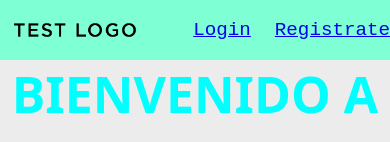
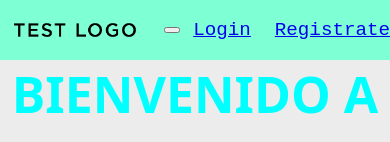
Before and after one commit to Aldlanga80/TRABAJO-FINAL, a React (Vite) app: page / in a window 390 px wide. Shown: the top 142 px of the page. Built offline with nearby package versions, Linux system fonts and the light colour scheme; no server answers.

Commit message:
Agregando Hamburger Nav

```diff
--- a/src/components/Header.jsx
+++ b/src/components/Header.jsx
@@ -1,16 +1,25 @@
 import { Link } from "react-router-dom"
 import { useAuth } from "../context/UserContext"
+import { useState } from "react";
 
 const Header = () => {
-  const { user, logout } = useAuth()
+  const { user, logout } = useAuth();
+  const [open, setOpen] = useState(false);
 
   const handleLogout = () => {
     logout()
+    setOpen(false);
   }
 
   return (
     <header className="header">
+
       <img className="logo" src="src/assets/Logo-Test.png" alt="imagen de logo" />
+
+      <button className="menu-btn" onClick={() => setOpen(!open)} aria-label="Abrir menú" >
+
+      </button>
+
       <nav className="navbar">
         <ul className="nav-link">
           {/* Cambiar elementos a por componentes Link de react-router-dom */}
```
